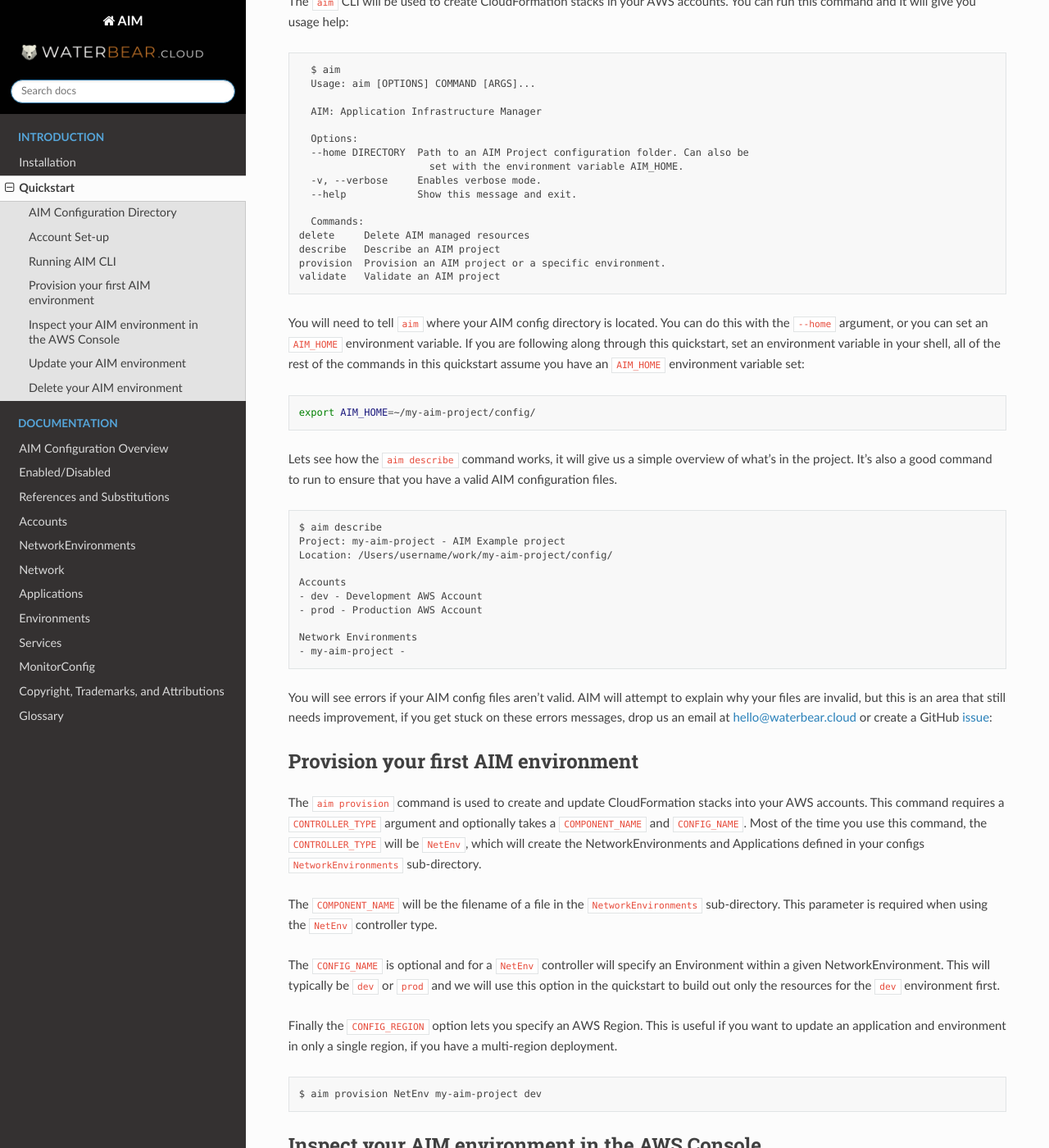
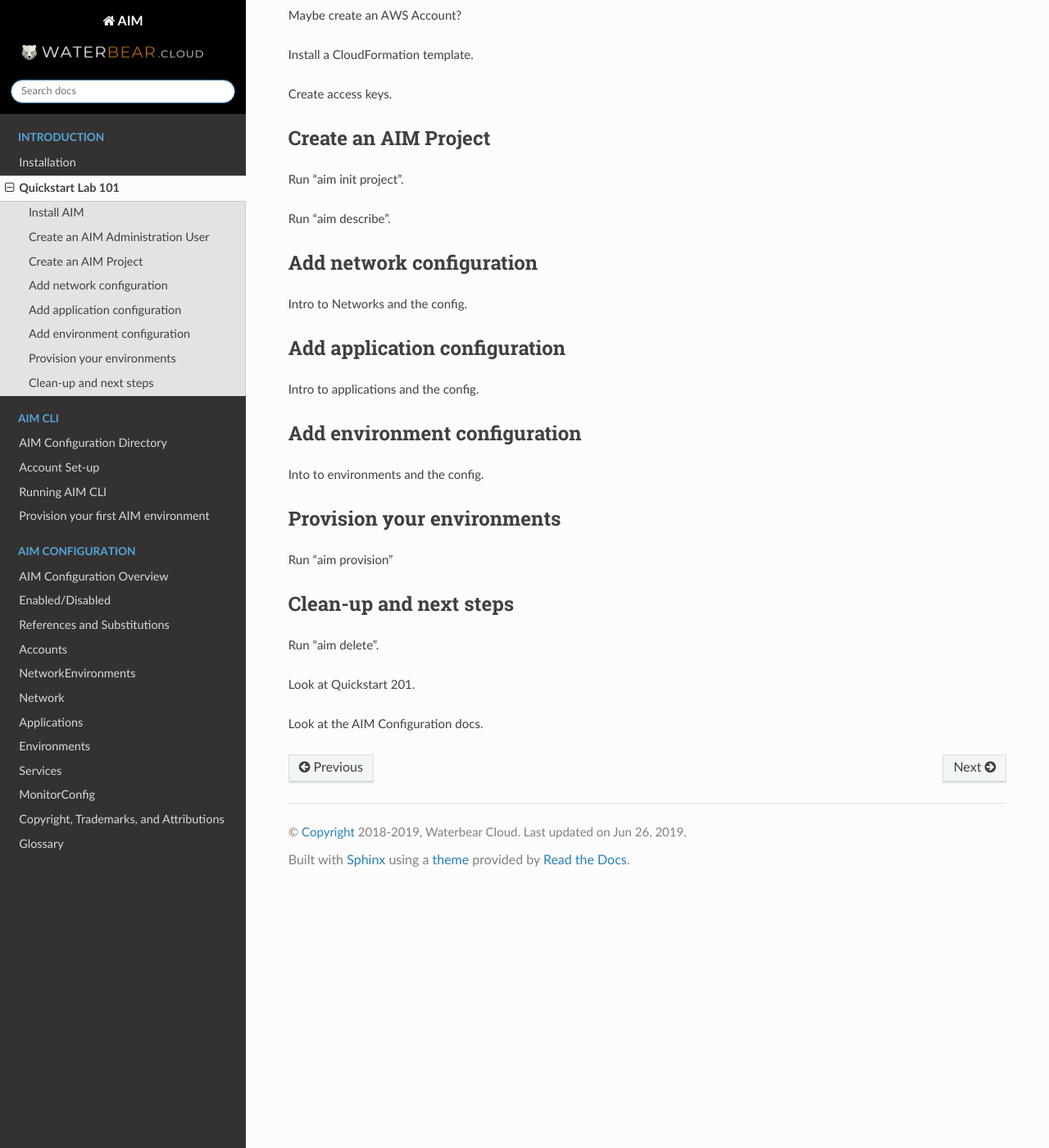
Before and after one commit to waterbear-cloud/paco, a Sphinx documentation site: the page built from docs/quickstart.rst, in a window 1280 px wide and 1400 px high, scrolled down 780 px. Shown: the whole window at 82% size. Built offline with Sphinx 7.4.7 and the Read the Docs theme 2.0.0, drawn with Linux system fonts in a browser that asks for light colours; the version number could not be read and is left out; some of the changed text lies outside the part shown.

Commit message:
outline the quickstart

```diff
--- /dev/null
+++ b/docs/cli.rst
@@ -0,0 +1,112 @@
+AIM Configuration Directory
+---------------------------
+
+You will need a directory of YAML that describes
+your cloud infrastructure.
+
+ToDo: How to create a starting directory template?
+
+.. code-block:: text
+
+    aim-project
+        ├── Accounts
+        │   └── dev.yaml
+        │   └── prod.yaml
+        ├── MonitorSets
+        │   └── AlarmSets.yaml
+        │   └── LogSets.yaml
+        ├── NetworkEnvironments
+        │   └── my-app.yaml
+        ├── Services
+        │   └── S3.yaml
+        ├── project.yaml
+
+Account Set-up
+--------------
+
+You will need to give AIM access to an AWS account. AIM is intended to be
+used with AWS Organizations to be multi-account.
+
+ToDo: How to set this up?
+
+Running AIM CLI
+---------------
+
+The ``aim`` CLI will be used to create CloudFormation stacks in your AWS
+accounts. You can run this command and it will give you usage help:
+
+.. code-block:: text
+
+    $ aim
+    Usage: aim [OPTIONS] COMMAND [ARGS]...
+
+    AIM: Application Infrastructure Manager
+
+    Options:
+    --home DIRECTORY  Path to an AIM Project configuration folder. Can also be
+                        set with the environment variable AIM_HOME.
+    -v, --verbose     Enables verbose mode.
+    --help            Show this message and exit.
+
+    Commands:
+  delete     Delete AIM managed resources
+  describe   Describe an AIM project
+  provision  Provision an AIM project or a specific environment.
+  validate   Validate an AIM project
+
+You will need to tell ``aim`` where your AIM config directory is located.
+You can do this with the ``--home`` argument, or you can set an ``AIM_HOME``
+environment variable. If you are following along through this quickstart,
+set an environment variable in your shell, all of the rest of the commands
+in this quickstart assume you have an ``AIM_HOME`` environment variable set:
+
+.. code-block:: bash
+
+    export AIM_HOME=~/my-aim-project/config/
+
+Lets see how the ``aim describe`` command works, it will give us a simple
+overview of what's in the project. It's also a good command to run to ensure
+that you have a valid AIM configuration files.
+
+.. code-block:: text
+
+    $ aim describe
+    Project: my-aim-project - AIM Example project
+    Location: /Users/username/work/my-aim-project/config/
+
+    Accounts
+    - dev - Development AWS Account
+    - prod - Production AWS Account
+
+    Network Environments
+    - my-aim-project -
+
+You will see errors if your AIM config files aren't valid. AIM will attempt to
+explain why your files are invalid, but this is an area that still needs improvement,
+if you get stuck on these errors messages, drop us an email at hello@waterbear.cloud or
+create a GitHub issue_:
+
+.. _issue: https://github.com/waterbear-cloud/aim/issues
+
+Provision your first AIM environment
+------------------------------------
+
+The ``aim provision`` command is used to create and update CloudFormation stacks into
+your AWS accounts. This command requires a ``CONTROLLER_TYPE`` argument and optionally takes
+a ``COMPONENT_NAME`` and ``CONFIG_NAME``. Most of the time you use this command, the
+``CONTROLLER_TYPE`` will be ``NetEnv``, which will create the NetworkEnvironments and Applications
+defined in your configs ``NetworkEnvironments`` sub-directory.
+
+The ``COMPONENT_NAME`` will be the filename of a file in the ``NetworkEnvironments`` sub-directory.
+This parameter is required when using the ``NetEnv`` controller type.
+
+The ``CONFIG_NAME`` is optional and for a ``NetEnv`` controller will specify an Environment within
+a given NetworkEnvironment. This will typically be ``dev`` or ``prod`` and we will use this option
+in the quickstart to build out only the resources for the ``dev`` environment first.
+
+Finally the ``CONFIG_REGION`` option lets you specify an AWS Region. This is useful if you want to
+update an application and environment in only a single region, if you have a multi-region deployment.
+
+.. code-block:: bash
+
+   $ aim provision NetEnv my-aim-project dev
--- a/docs/quickstart.rst
+++ b/docs/quickstart.rst
@@ -1,141 +1,85 @@
 .. _quickstart:
 
-Quickstart
-==========
+Quickstart Lab 101
+==================
 
-AIM Configuration Directory
+This quickstart will walk you through creating the AWS resources for a basic network that
+hosts a simple application. The application will have separate ``development`` and ``production``
+environments.
+
+This quickstart will walk you through:
+
+  1. Installing AIM.
+
+  #. Create an AIM Administration IAM User in AWS.
+
+  #. Create an AIM project.
+
+  #. Add configuration for the network.
+
+  #. Add configuration for the application.
+
+  #. Add configuration for the development and production environments.
+
+  #. Provision a complete working application.
+
+  #. Clean-up. Delete your AWS Resources when you are finished.
+
+
+Install AIM
+-----------
+
+AIM is installable as a Python package. You can install it with pip:
+
+``pip install aim``
+
+For more details, see the Installation_ page. After you have installed
+AIM you should have ``aim`` available on your comand-line.
+Try running ``aim --help`` to confirm that's it's properly installed.
+
+.. _Installation: ./install.html
+
+Create an AIM Administration User
+---------------------------------
+
+Maybe create an AWS Account?
+
+Install a CloudFormation template.
+
+Create access keys.
+
+Create an AIM Project
+---------------------
+
+Run "aim init project".
+
+Run "aim describe".
+
+Add network configuration
+-------------------------
+
+Intro to Networks and the config.
+
+Add application configuration
+-----------------------------
+
+Intro to applications and the config.
+
+Add environment configuration
+-----------------------------
+
+Into to environments and the config.
+
+Provision your environments
 ---------------------------
 
-You will need a directory of YAML that describes
-your cloud infrastructure.
+Run "aim provision"
 
-ToDo: How to create a starting directory template?
+Clean-up and next steps
+-----------------------
 
-.. code-block:: text
+Run "aim delete".
 
-    aim-project
-        ├── Accounts
-        │   └── dev.yaml
-        │   └── prod.yaml
-        ├── MonitorSets
-        │   └── AlarmSets.yaml
-        │   └── LogSets.yaml
-        ├── NetworkEnvironments
-        │   └── my-app.yaml
-        ├── Services
-        │   └── S3.yaml
-        ├── project.yaml
+Look at Quickstart 201.
 
-Account Set-up
---------------
-
-You will need to give AIM access to an AWS account. AIM is intended to be
-used with AWS Organizations to be multi-account.
-
-ToDo: How to set this up?
-
-Running AIM CLI
----------------
-
-The ``aim`` CLI will be used to create CloudFormation stacks in your AWS
-accounts. You can run this command and it will give you usage help:
-
-.. code-block:: text
-
-    $ aim
-    Usage: aim [OPTIONS] COMMAND [ARGS]...
-
-    AIM: Application Infrastructure Manager
-
-    Options:
-    --home DIRECTORY  Path to an AIM Project configuration folder. Can also be
-                        set with the environment variable AIM_HOME.
-    -v, --verbose     Enables verbose mode.
-    --help            Show this message and exit.
-
-    Commands:
-  delete     Delete AIM managed resources
-  describe   Describe an AIM project
-  provision  Provision an AIM project or a specific environment.
-  validate   Validate an AIM project
-
-You will need to tell ``aim`` where your AIM config directory is located.
-You can do this with the ``--home`` argument, or you can set an ``AIM_HOME``
-environment variable. If you are following along through this quickstart,
-set an environment variable in your shell, all of the rest of the commands
-in this quickstart assume you have an ``AIM_HOME`` environment variable set:
-
-.. code-block:: bash
-
-    export AIM_HOME=~/my-aim-project/config/
-
-Lets see how the ``aim describe`` command works, it will give us a simple
-overview of what's in the project. It's also a good command to run to ensure
-that you have a valid AIM configuration files.
-
-.. code-block:: text
-
-    $ aim describe
-    Project: my-aim-project - AIM Example project
-    Location: /Users/username/work/my-aim-project/config/
-
-    Accounts
-    - dev - Development AWS Account
-    - prod - Production AWS Account
-
-    Network Environments
-    - my-aim-project -
-
-You will see errors if your AIM config files aren't valid. AIM will attempt to
-explain why your files are invalid, but this is an area that still needs improvement,
-if you get stuck on these errors messages, drop us an email at hello@waterbear.cloud or
-create a GitHub issue_:
-
-.. _issue: https://github.com/waterbear-cloud/aim/issues
-
-Provision your first AIM environment
-------------------------------------
-
-The ``aim provision`` command is used to create and update CloudFormation stacks into
-your AWS accounts. This command requires a ``CONTROLLER_TYPE`` argument and optionally takes
-a ``COMPONENT_NAME`` and ``CONFIG_NAME``. Most of the time you use this command, the
-``CONTROLLER_TYPE`` will be ``NetEnv``, which will create the NetworkEnvironments and Applications
-defined in your configs ``NetworkEnvironments`` sub-directory.
-
-The ``COMPONENT_NAME`` will be the filename of a file in the ``NetworkEnvironments`` sub-directory.
-This parameter is required when using the ``NetEnv`` controller type.
-
-The ``CONFIG_NAME`` is optional and for a ``NetEnv`` controller will specify an Environment within
-a given NetworkEnvironment. This will typically be ``dev`` or ``prod`` and we will use this option
-in the quickstart to build out only the resources for the ``dev`` environment first.
-
-Finally the ``CONFIG_REGION`` option lets you specify an AWS Region. This is useful if you want to
-update an application and environment in only a single region, if you have a multi-region deployment.
-
-.. code-block:: bash
-
-   $ aim provision NetEnv my-aim-project dev
-
-Inspect your AIM environment in the AWS Console
------------------------------------------------
-
-Login to the AWS Console, switch to the account you have deployed into
-and go to the CloudFormation service. You should see these CloudFormation stacks:
-
-.. code-block:: text
-
-   some-stacks
-
-Now go to the EC2 service and you should see an EC2 instance running in an autoscaling group.
-
-Congratulations, now you have a fully working AWS environment!
-
-Update your AIM environment
----------------------------
-
-Make some changes ... test it out
-
-Delete your AIM environment
----------------------------
-
-Done with the Quickstart. Clean-up by deleting everything.
+Look at the AIM Configuration docs.
```
Also changed, not shown: docs/index.rst (+7 -1 lines).
